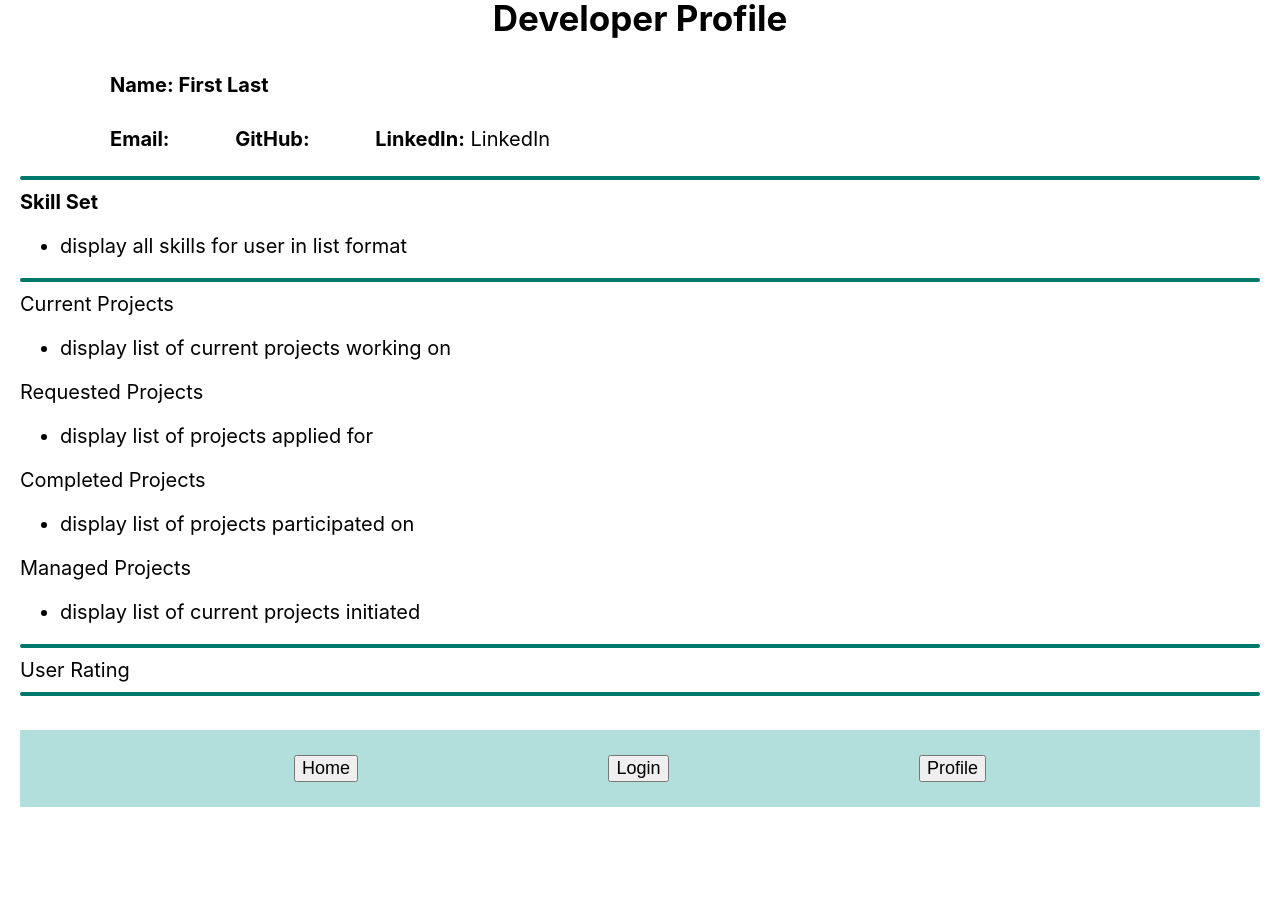
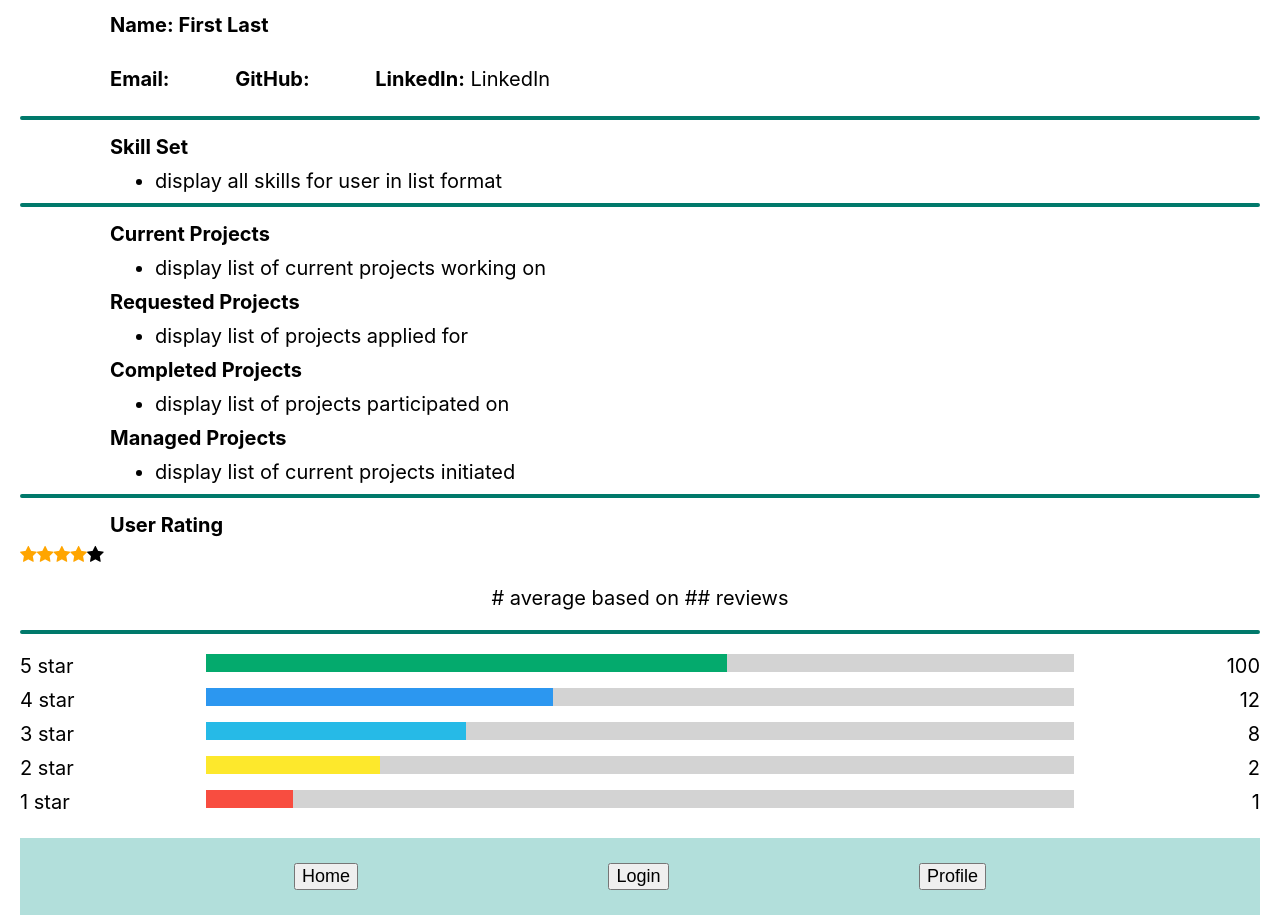
Before and after one commit to bdcii/Project-Enlistment, a React (Create React App) app in the folder client/: page /profile in a window 1280 px wide. Shown: the part 341-1256 px from the top of the page. Before the commit the page ends 1148 px from the top, so only its background shows below. Built offline with nearby package versions, Linux system fonts and the light colour scheme; no server answers; the HTML template or start-up script is replaced by a standard one.

Commit message:
worked on a user rating with stars and bars section of profile

```diff
--- a/client/public/index.html
+++ b/client/public/index.html
@@ -3,6 +3,10 @@
   <head>
     <meta charset="utf-8" />
     <link rel="icon" href="%PUBLIC_URL%/favicon.ico" />
+    <link
+      rel="stylesheet"
+      href="https://cdnjs.cloudflare.com/ajax/libs/font-awesome/4.7.0/css/font-awesome.min.css"
+    />
     <meta name="viewport" content="width=device-width, initial-scale=1" />
     <meta name="theme-color" content="#000000" />
     <meta
@@ -38,6 +42,5 @@
 
     To begin the development, run `npm start` or `yarn start`.
     To create a production bundle, use `npm run build` or `yarn build`.
-  -->
-</body>
+  --></body>
 </html>
--- a/client/src/pages/Profile/Profile.css
+++ b/client/src/pages/Profile/Profile.css
@@ -1,15 +1,20 @@
 body {
   margin-left: 20px;
   margin-right: 20px;
-}
-
-body {
   font-size: 20px;
 }
 
 hr {
   border: 2px solid rgb(0, 121, 107);
   border-radius: 5px;
+}
+
+#devProfile {
+  background-color: rgb(0, 121, 107);
+  color: white;
+  border-radius: 5px;
+  padding: 2px;
+  margin-top: -45px;
 }
 
 .name {
@@ -21,8 +26,9 @@ hr {
 .contact nav ul {
   list-style-type: none;
   border-radius: 2px;
-  box-shadow: 0 3px 6px #999, 0 3px 6px #999;
+  /* box-shadow: 0 3px 6px #999, 0 3px 6px #999; */
   align-content: center;
+  margin-left: 45px;
 }
 
 .contact nav ul li {
@@ -31,6 +37,7 @@ hr {
   /* flex-wrap: wrap; */
   align-content: center;
   justify-content: center;
+  margin-left: 45px;
 }
 
 a .contact nav ul li {
@@ -69,7 +76,93 @@ a[href^="mailto"] {
 #linked {
   display: inline-flex;
   flex-direction: row;
-  /* justify-content: center; */
   margin: 5px;
   padding: 5px 5px 0px 45px;
 }
+
+.set,
+.list,
+.userProjects {
+  margin: 5px;
+  margin-left: 45px;
+  padding: 5px 5px 0px 45px;
+}
+
+.item {
+  margin-left: 45px;
+}
+
+.fa {
+  font-size: 18px;
+}
+
+.checked {
+  color: orange;
+}
+
+.side {
+  float: left;
+  width: 15%;
+  margin-top: 10px;
+}
+
+.middle {
+  float: left;
+  width: 70%;
+  margin-top: 10px;
+}
+
+.right {
+  text-align: right;
+}
+
+.row:after {
+  content: "";
+  display: table;
+  clear: both;
+}
+
+.barContainer {
+  width: 100%;
+  background-color: lightgray;
+  text-align: center;
+  color: white;
+}
+
+/* Need to write code to automatically update width based on number of starts*/
+.bar-5 {
+  width: 60%;
+  height: 18px;
+  background-color: #04aa6d;
+}
+
+.bar-4 {
+  width: 40%;
+  height: 18px;
+  background-color: #2c97f0;
+}
+
+.bar-3 {
+  width: 30%;
+  height: 18px;
+  background-color: #26bae7;
+}
+
+.bar-2 {
+  width: 20%;
+  height: 18px;
+  background-color: #fde82c;
+}
+
+.bar-1 {
+  width: 10%;
+  height: 18px;
+  background-color: #f84d40;
+}
+
+@media (max-width: 400px) {
+  .side,
+  .middle {
+    width: 100%;
+  }
+}
--- a/client/src/pages/Profile/Profile.js
+++ b/client/src/pages/Profile/Profile.js
@@ -26,8 +26,8 @@ class Profile extends Component {
         const { user } = this.state;
         return (
             <>
+                <h2 id="devProfile">Developer Profile</h2>
                 <hr />
-                <h2>Developer Profile</h2>
                 <section id="profile">
                     <div className="name"><strong>Name: First {user.firstName} Last {user.lastName}</strong></div>
                     {/* <div className="name">Last Name - login info</div> */}
@@ -40,33 +40,96 @@ class Profile extends Component {
                     </div>
                     <hr />
 
-                    <div className="skillSet"><strong>Skill Set</strong></div>
-                    <ul className="skillList">
-                        <li className="skills">display all skills for user in list format</li>
+                    <div className="set"><strong>Skill Set</strong></div>
+                    <ul className="list">
+                        <li className="item">display all skills for user in list format</li>
                     </ul>
                     <hr />
                 </section>
                 <section id="userProjects">
-                    <div>Current Projects</div>
-                    <ul>
-                        <li>display list of current projects working on</li>
+                    <div className="set"><strong>Current Projects</strong></div>
+                    <ul className="list">
+                        <li className="item">display list of current projects working on</li>
                     </ul>
-                    <div>Requested Projects</div>
-                    <ul>
-                        <li>display list of projects applied for</li>
+                    <div className="set"><strong>Requested Projects</strong></div>
+                    <ul className="list">
+                        <li className="item">display list of projects applied for</li>
                     </ul>
-                    <div>Completed Projects</div>
-                    <ul>
-                        <li>display list of projects participated on</li>
+                    <div className="set"><strong>Completed Projects</strong></div>
+                    <ul className="list">
+                        <li className="item">display list of projects participated on</li>
                     </ul>
-                    <div>Managed Projects</div>
-                    <ul>
-                        <li>display list of current projects initiated</li>
+                    <div className="set"><strong>Managed Projects</strong></div>
+                    <ul className="list">
+                        <li className="item">display list of current projects initiated</li>
                     </ul>
                     <hr />
 
-                    <div>User Rating</div>
+                    <div className="set"><strong>User Rating</strong></div>
+                    <span class="fa fa-star checked"></span>
+                    <span class="fa fa-star checked"></span>
+                    <span class="fa fa-star checked"></span>
+                    <span class="fa fa-star checked"></span>
+                    <span class="fa fa-star"></span>
+                    <p># average based on ## reviews</p>
                     <hr />
+                    <div className="row">
+                        <div className="side">
+                            <div>5 star</div>
+                        </div>
+                        <div className="middle">
+                            <div className="barContainer">
+                                <div className="bar-5"></div>
+                            </div>
+                        </div>
+                        <div className="side right">
+                            <div>100</div>
+                        </div>
+                        <div className="side">
+                            <div>4 star</div>
+                        </div>
+                        <div className="middle">
+                            <div className="barContainer">
+                                <div className="bar-4"></div>
+                            </div>
+                        </div>
+                        <div className="side right">
+                            <div>12</div>
+                        </div>
+                        <div className="side">
+                            <div>3 star</div>
+                        </div>
+                        <div className="middle">
+                            <div className="barContainer">
+                                <div className="bar-3"></div>
+                            </div>
+                        </div>
+                        <div className="side right">
+                            <div>8</div>
+                        </div>
+                        <div className="side">
+                            <div>2 star</div>
+                        </div>
+                        <div className="middle">
+                            <div className="barContainer">
+                                <div className="bar-2"></div>
+                            </div>
+                        </div>
+                        <div className="side right">
+                            <div>2</div>
+                        </div>
+                        <div className="side">
+                            <div>1 star</div>
+                        </div>
+                        <div className="middle">
+                            <div className="barContainer">
+                                <div className="bar-1"></div>
+                            </div>
+                        </div>
+                        <div className="side right">
+                            <div>1</div>
+                        </div>
+                    </div>
                 </section>
                 <br />
             </>
```
Lines whose indentation alone changed are shown as unchanged.
